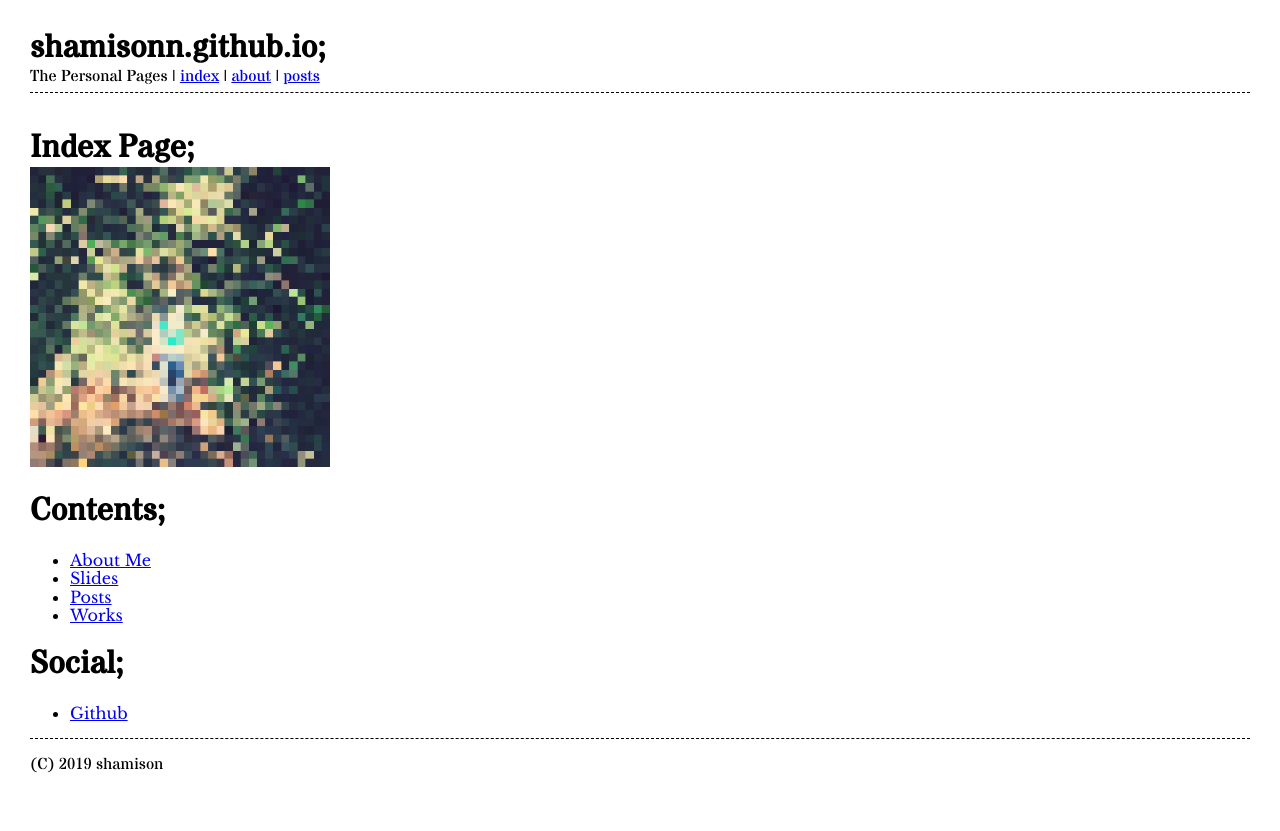
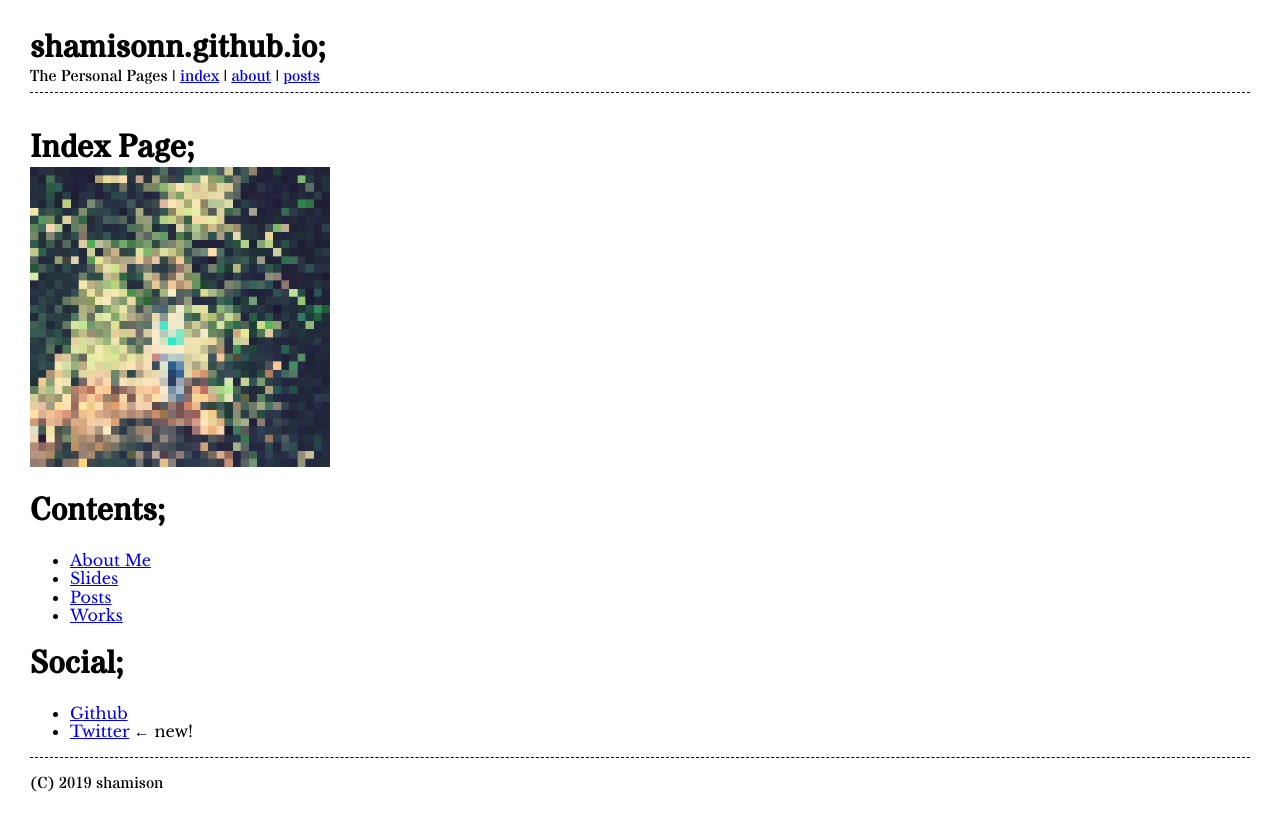
Before and after one commit to shamisonn/shamisonn.github.io, a Jekyll site: the page built from index.html, in a window 1280 px wide. Shown: the top 831 px of the page. Built offline with Jekyll 4.4.1, drawn with Linux system fonts in a browser that asks for light colours; nearby versions of some CDN libraries.

Commit message:
add; twitter

```diff
--- a/index.html
+++ b/index.html
@@ -15,4 +15,5 @@ mode: index
 <h1>Social;</h1>
 <ul>
   <li><a href="https://github.com/shamisonn">Github</a></li>
+  <li><a href="https://twitter.com/shoheieh">Twitter</a> ← new! </li>
 </ul>
```
